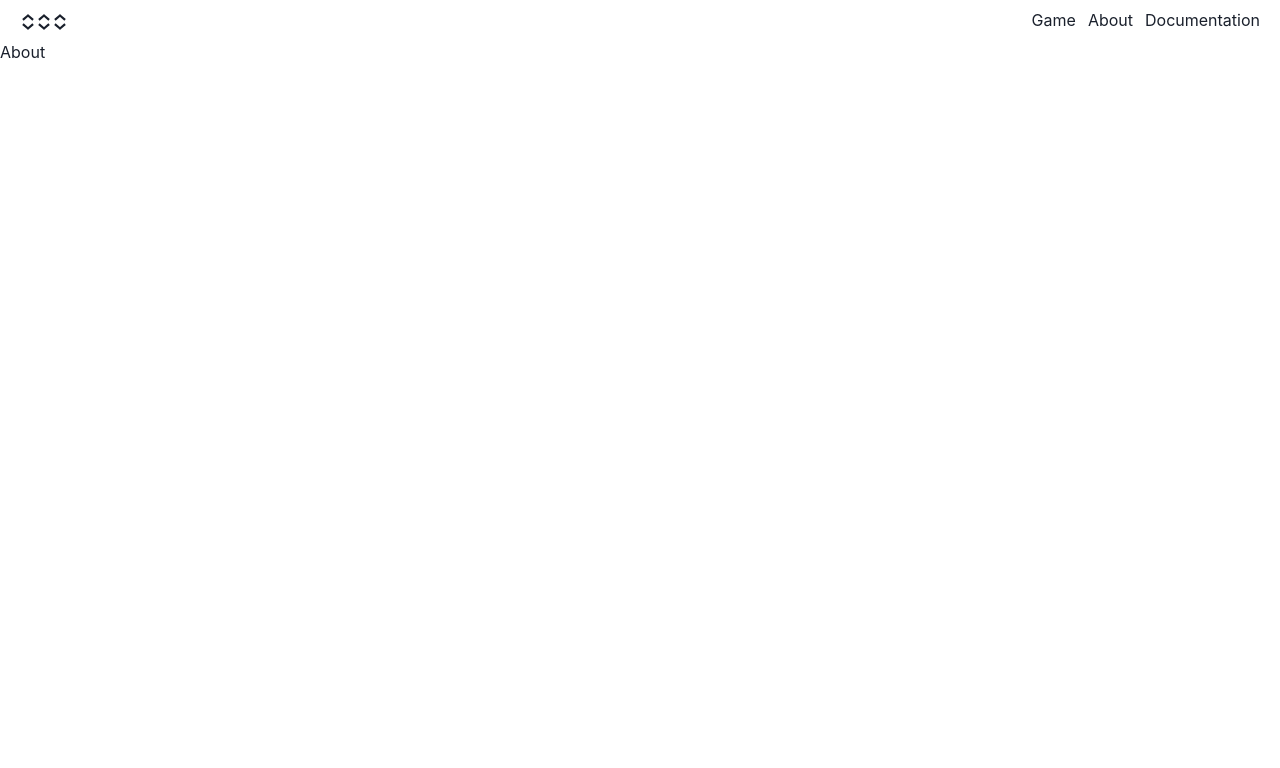
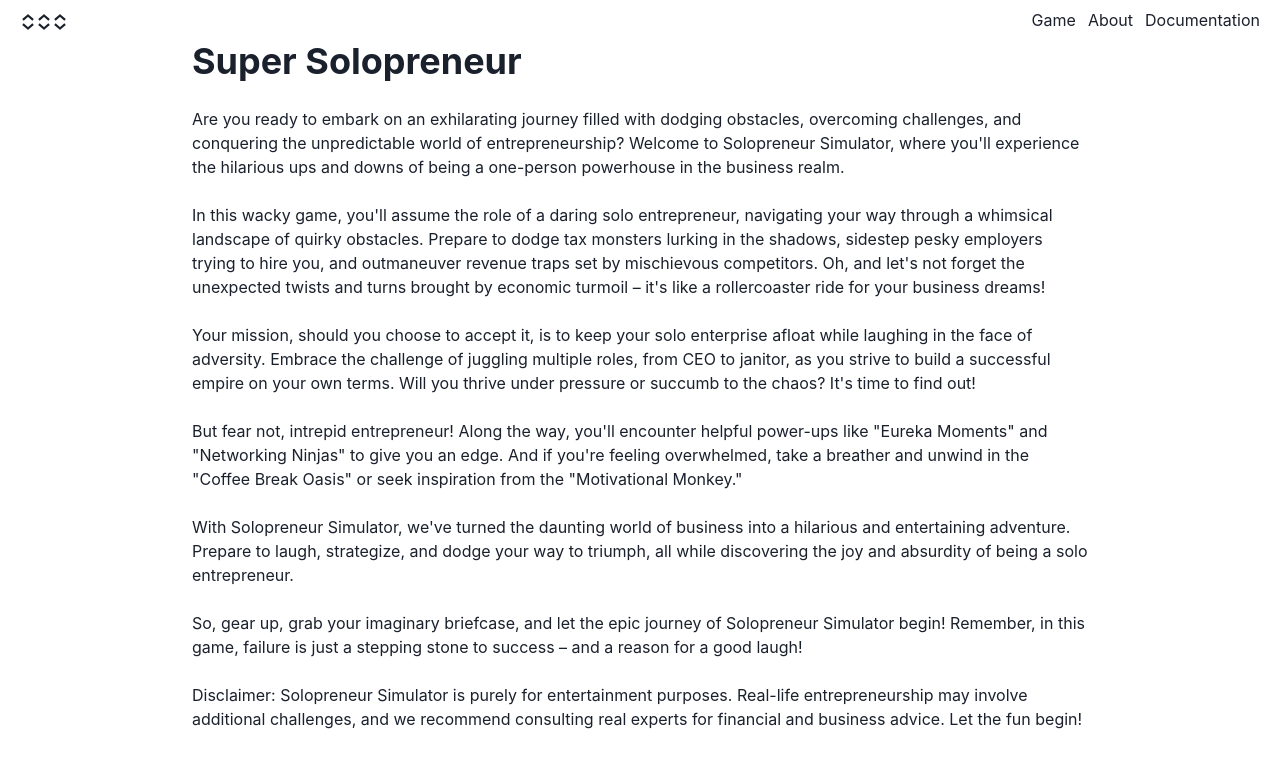
Before and after one commit to lgdelacruz92/sisyphus, a React (Create React App) app: page /about in a window 1280 px wide. Shown: the top 768 px of the page. Built offline with nearby package versions, Linux system fonts and the light colour scheme.

Commit message:
added about page

```diff
--- a/src/About/About.tsx
+++ b/src/About/About.tsx
@@ -1,9 +1,76 @@
+import { Box, Center, Heading, Text } from "@chakra-ui/react";
 import React from "react";
 
 interface AboutProps {}
 
 const About: React.FC<AboutProps> = () => {
-  return <div>About</div>;
+  return (
+    <Center>
+      <Box maxW="70%">
+        <Heading>Super Solopreneur</Heading>
+        <br></br>
+
+        <Text>
+          Are you ready to embark on an exhilarating journey filled with dodging
+          obstacles, overcoming challenges, and conquering the unpredictable
+          world of entrepreneurship? Welcome to Solopreneur Simulator, where
+          you'll experience the hilarious ups and downs of being a one-person
+          powerhouse in the business realm.
+        </Text>
+        <br></br>
+
+        <Text>
+          In this wacky game, you'll assume the role of a daring solo
+          entrepreneur, navigating your way through a whimsical landscape of
+          quirky obstacles. Prepare to dodge tax monsters lurking in the
+          shadows, sidestep pesky employers trying to hire you, and outmaneuver
+          revenue traps set by mischievous competitors. Oh, and let's not forget
+          the unexpected twists and turns brought by economic turmoil – it's
+          like a rollercoaster ride for your business dreams!
+        </Text>
+        <br></br>
+
+        <Text>
+          Your mission, should you choose to accept it, is to keep your solo
+          enterprise afloat while laughing in the face of adversity. Embrace the
+          challenge of juggling multiple roles, from CEO to janitor, as you
+          strive to build a successful empire on your own terms. Will you thrive
+          under pressure or succumb to the chaos? It's time to find out!
+        </Text>
+        <br></br>
+
+        <Text>
+          But fear not, intrepid entrepreneur! Along the way, you'll encounter
+          helpful power-ups like "Eureka Moments" and "Networking Ninjas" to
+          give you an edge. And if you're feeling overwhelmed, take a breather
+          and unwind in the "Coffee Break Oasis" or seek inspiration from the
+          "Motivational Monkey."
+        </Text>
+        <br></br>
+
+        <Text>
+          With Solopreneur Simulator, we've turned the daunting world of
+          business into a hilarious and entertaining adventure. Prepare to
+          laugh, strategize, and dodge your way to triumph, all while
+          discovering the joy and absurdity of being a solo entrepreneur.
+        </Text>
+        <br></br>
+
+        <Text>
+          So, gear up, grab your imaginary briefcase, and let the epic journey
+          of Solopreneur Simulator begin! Remember, in this game, failure is
+          just a stepping stone to success – and a reason for a good laugh!
+        </Text>
+        <br></br>
+        <Text>
+          Disclaimer: Solopreneur Simulator is purely for entertainment
+          purposes. Real-life entrepreneurship may involve additional
+          challenges, and we recommend consulting real experts for financial and
+          business advice. Let the fun begin!
+        </Text>
+      </Box>
+    </Center>
+  );
 };
 
 export default About;
```
